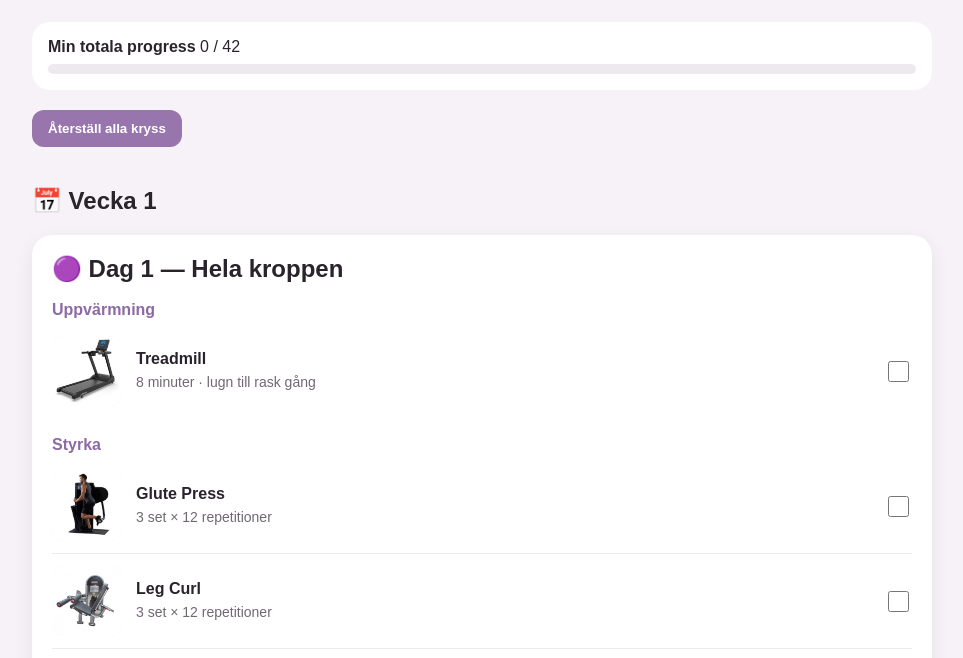
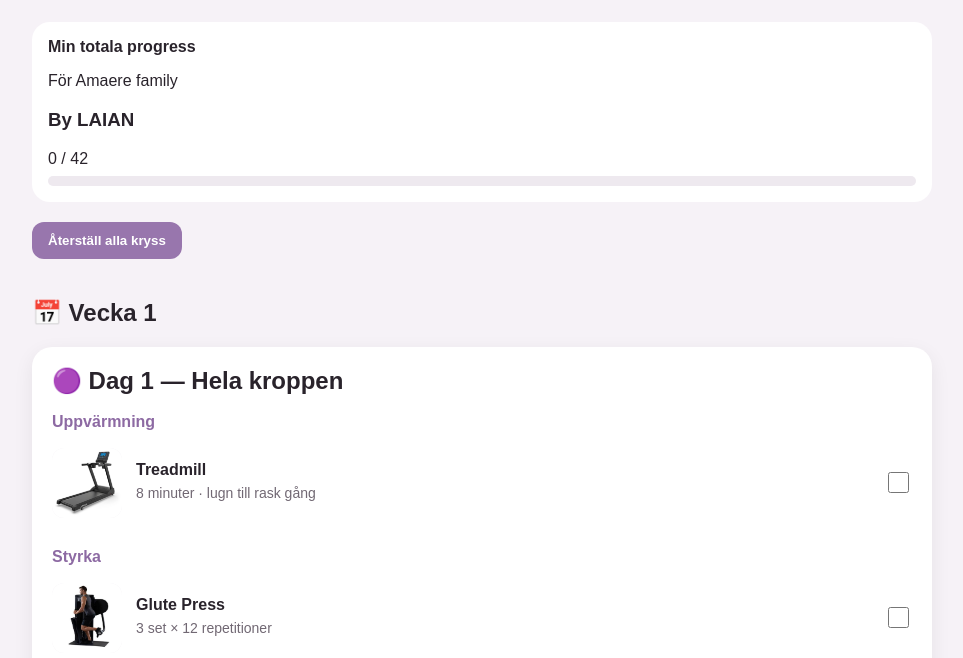
Before and after one commit to reesoobin-dev/Gymprogram, a plain HTML site: page index.html in a window 1280 px wide. Shown: the part 120-778 px from the top of the page, without its empty margins (158-1121 px from the left). Drawn offline with Linux system fonts and the light colour scheme.

Commit message:
Update index.html

```diff
--- a/index.html
+++ b/index.html
@@ -206,6 +206,8 @@ button {
 
 <div class="progress-box">
   <strong>Min totala progress</strong>
+  <P>För Amaere family</P>
+  <h3>By LAIAN </h3>
   <span id="progressText">0 / 0</span>
   <div class="progress">
     <div class="progress-bar" id="progressBar"></div>
```
